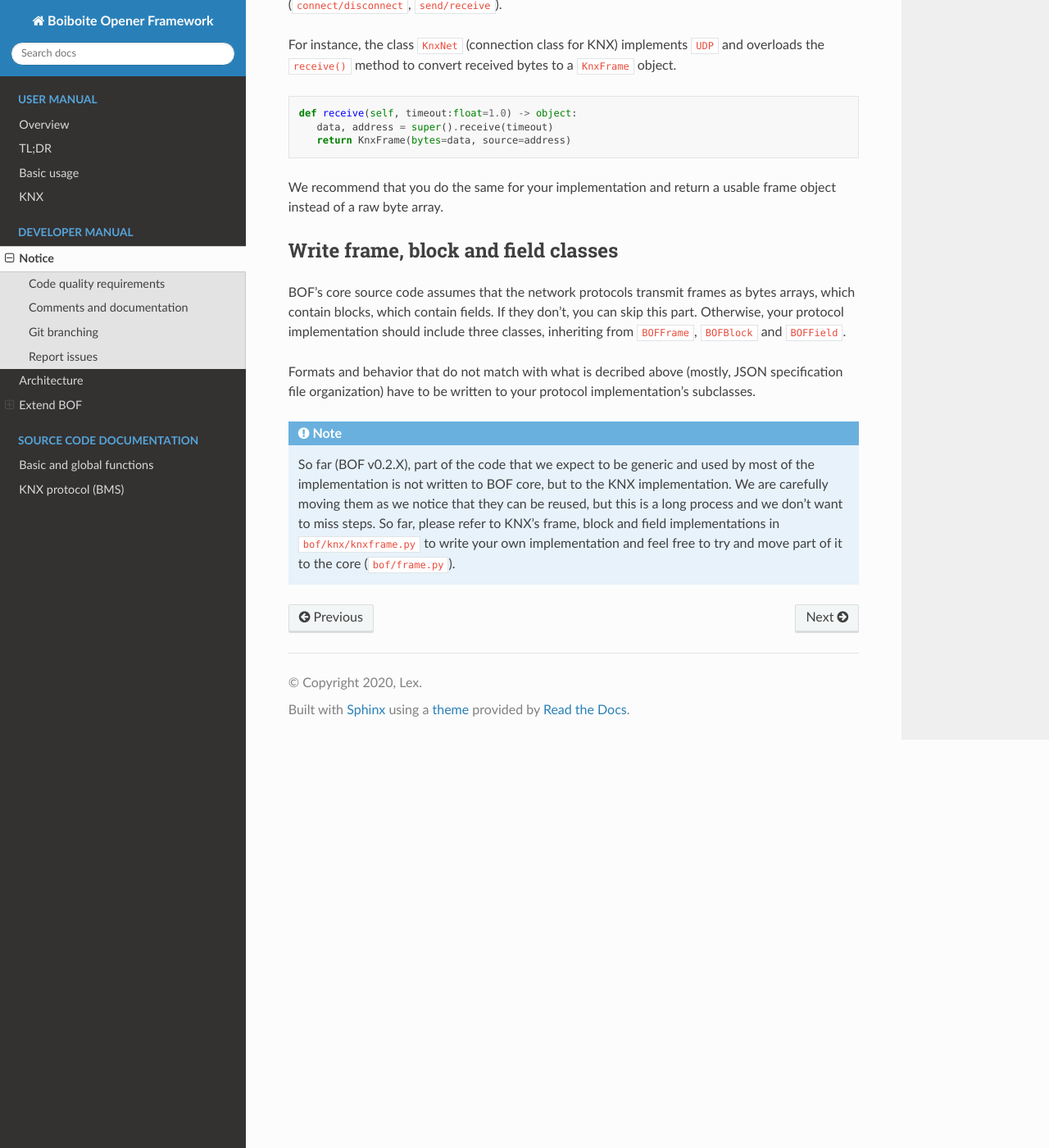
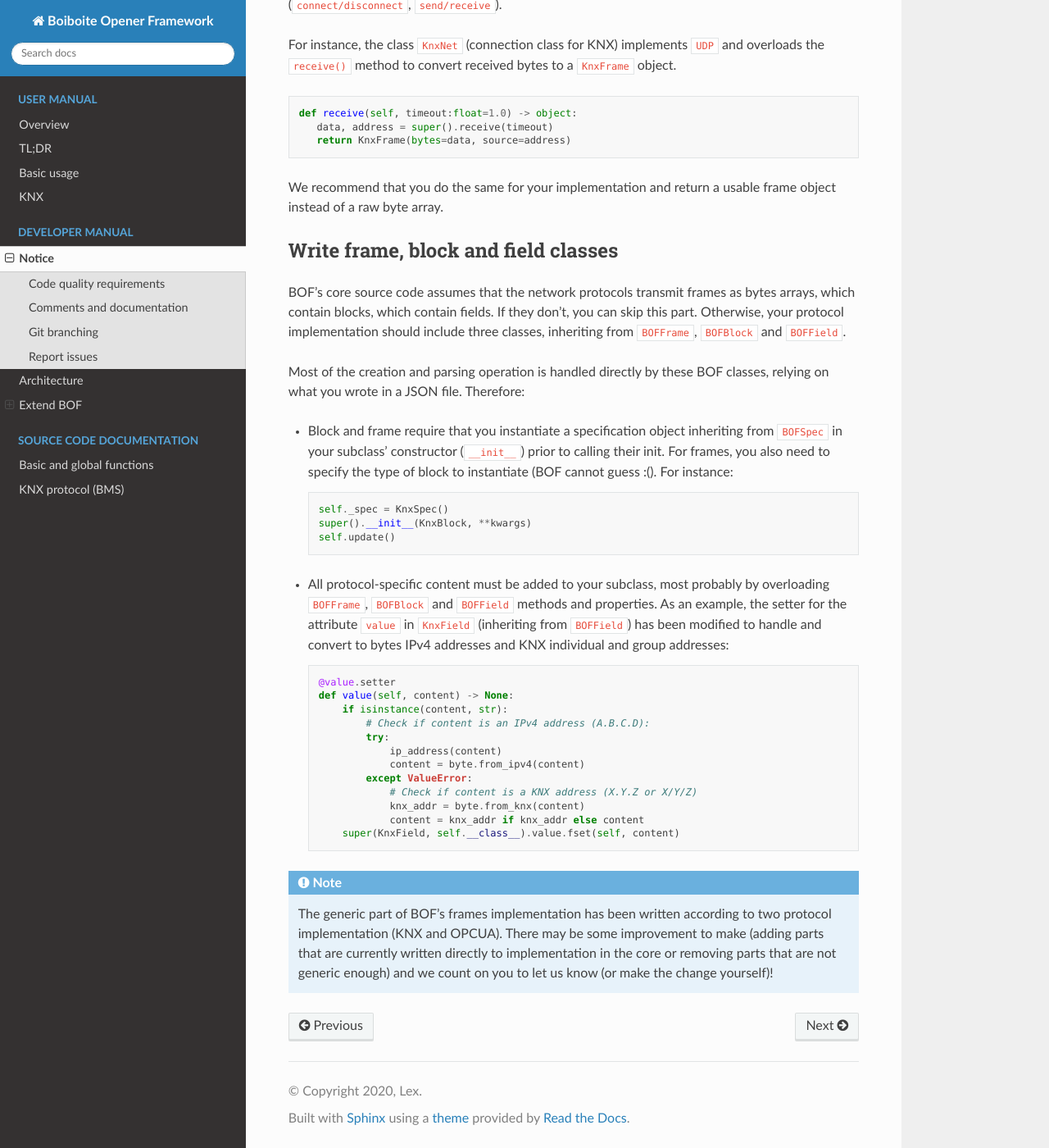
Before and after one commit to Orange-Cyberdefense/bof, a Sphinx documentation site: the page built from docs/man/dev.rst, in a window 1280 px wide and 1400 px high, scrolled down 6253 px. Shown: the whole window at 82% size. Built offline with Sphinx 7.4.7 and the Read the Docs theme 2.0.0, drawn with Linux system fonts in a browser that asks for light colours.

```diff
--- a/docs/man/dev.rst
+++ b/docs/man/dev.rst
@@ -337,16 +337,42 @@ bytes arrays, which contain blocks, which contain fields. If they don't, you can
 skip this part. Otherwise, your protocol implementation should include three
 classes, inheriting from ``BOFFrame``, ``BOFBlock`` and ``BOFField``.
 
-Formats and behavior that do not match with what is decribed above (mostly, JSON
-specification file organization) have to be written to your protocol
-implementation's subclasses.
+Most of the creation and parsing operation is handled directly by these BOF
+classes, relying on what you wrote in a JSON file. Therefore:
+
+- Block and frame require that you instantiate a specification object inheriting
+  from ``BOFSpec`` in your subclass' constructor (``__init__``) prior to calling
+  their init. For frames, you also need to specify the type of block to
+  instantiate (BOF cannot guess :(). For instance::
+
+    self._spec = KnxSpec()
+    super().__init__(KnxBlock, **kwargs)
+    self.update()
+
+- All protocol-specific content must be added to your subclass, most probably by
+  overloading ``BOFFrame``, ``BOFBlock`` and ``BOFField`` methods and
+  properties. As an example, the setter for the attribute ``value`` in
+  ``KnxField`` (inheriting from ``BOFField``) has been modified to handle and
+  convert to bytes IPv4 addresses and KNX individual and group addresses::
+
+    @value.setter
+    def value(self, content) -> None:
+        if isinstance(content, str):
+            # Check if content is an IPv4 address (A.B.C.D):
+            try:
+                ip_address(content)
+                content = byte.from_ipv4(content)
+            except ValueError:
+                # Check if content is a KNX address (X.Y.Z or X/Y/Z)
+                knx_addr = byte.from_knx(content)
+                content = knx_addr if knx_addr else content
+        super(KnxField, self.__class__).value.fset(self, content)
 
 .. note::
 
-   So far (BOF v0.2.X), part of the code that we expect to be generic and used
-   by most of the implementation is not written to BOF core, but to the KNX
-   implementation. We are carefully moving them as we notice that they can be
-   reused, but this is a long process and we don't want to miss steps. So far,
-   please refer to KNX's frame, block and field implementations in
-   ``bof/knx/knxframe.py`` to write your own implementation and feel free to try
-   and move part of it to the core (``bof/frame.py``).
+   The generic part of BOF's frames implementation has been written
+   according to two protocol implementation (KNX and OPCUA). There may be
+   some improvement to make (adding parts that are currently written
+   directly to implementation in the core or removing parts that are not
+   generic enough) and we count on you to let us know (or make the change
+   yourself)!
```
Also changed, not shown: CHANGELOG.md (added, +13 -0 lines).
